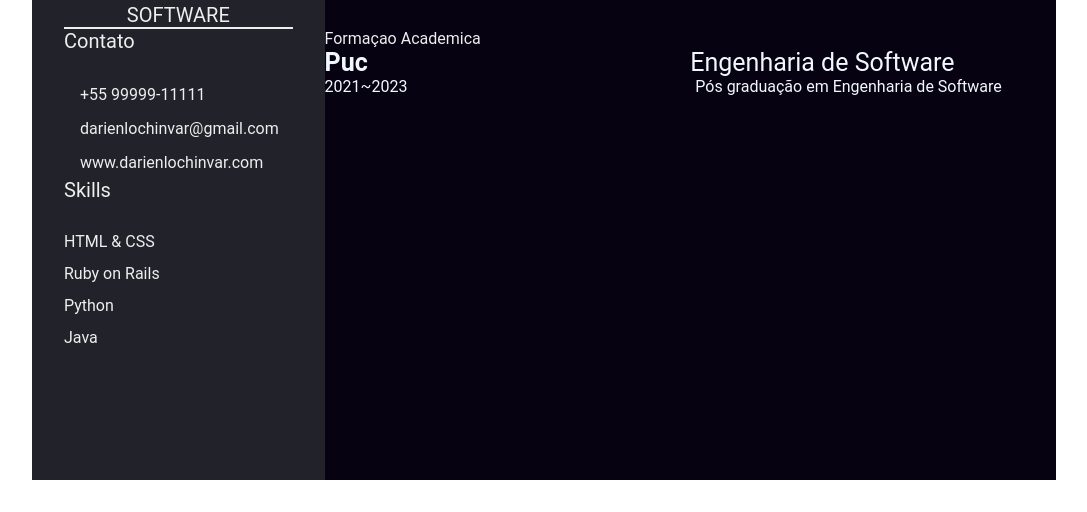
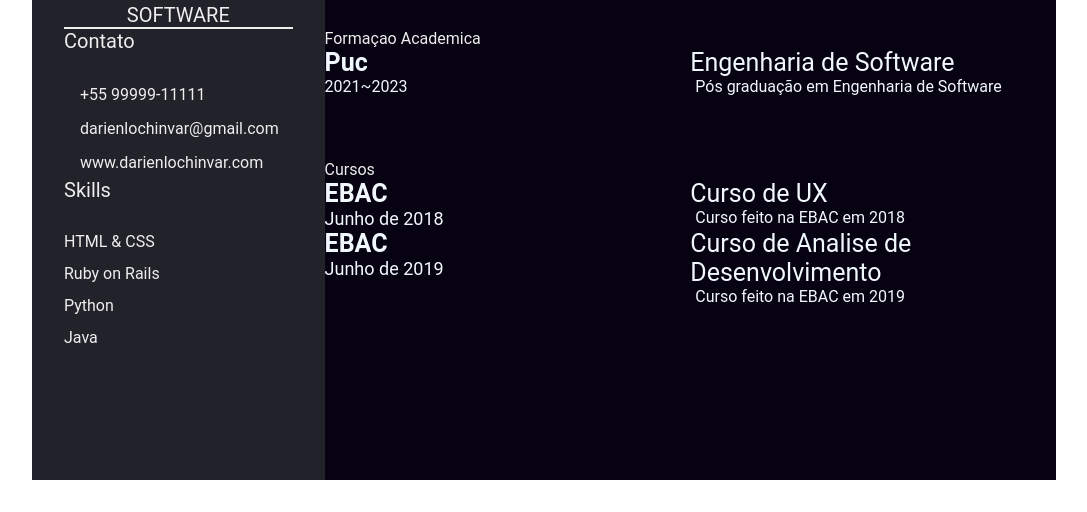
Before and after one commit to headBodyLife/devweekgit.github.io, a plain HTML site: page index.html in a window 1280 px wide. Shown: the part 352-864 px from the top of the page, without its empty margins (96-1183 px from the left). Drawn offline with Linux system fonts and the light colour scheme.

Commit message:
Feat add school academy (#5)
* feature: add school academy

* feature: add school academy

```diff
--- a/index.html
+++ b/index.html
@@ -101,6 +101,31 @@
           </div>
         </div>
       </section>
+      <section class="awards gap">
+        <div class="right-title">Cursos</div>
+        <div class="awards-contents">
+          <div class="awards-left">
+            <p class="awards-company-name">EBAC</p>
+            <p class="awards-time-period">Junho de 2018</p>
+          </div>
+          <div class="awards-right">
+            <p class="awards-name">Curso de UX</p>
+            <p class="awards-desc">
+              Curso feito na EBAC em 2018
+            </p>
+          </div>
+          <div class="awards-left">
+            <p class="awards-company-name">EBAC</p>
+            <p class="awards-time-period">Junho de 2019</p>
+          </div>
+          <div class="awards-right">
+            <p class="awards-name">Curso de Analise de Desenvolvimento</p>
+            <p class="awards-desc">
+              Curso feito na EBAC em 2019
+            </p>
+          </div>
+        </div>
+      </section>
     </section>
   </main>
 </body>
```
